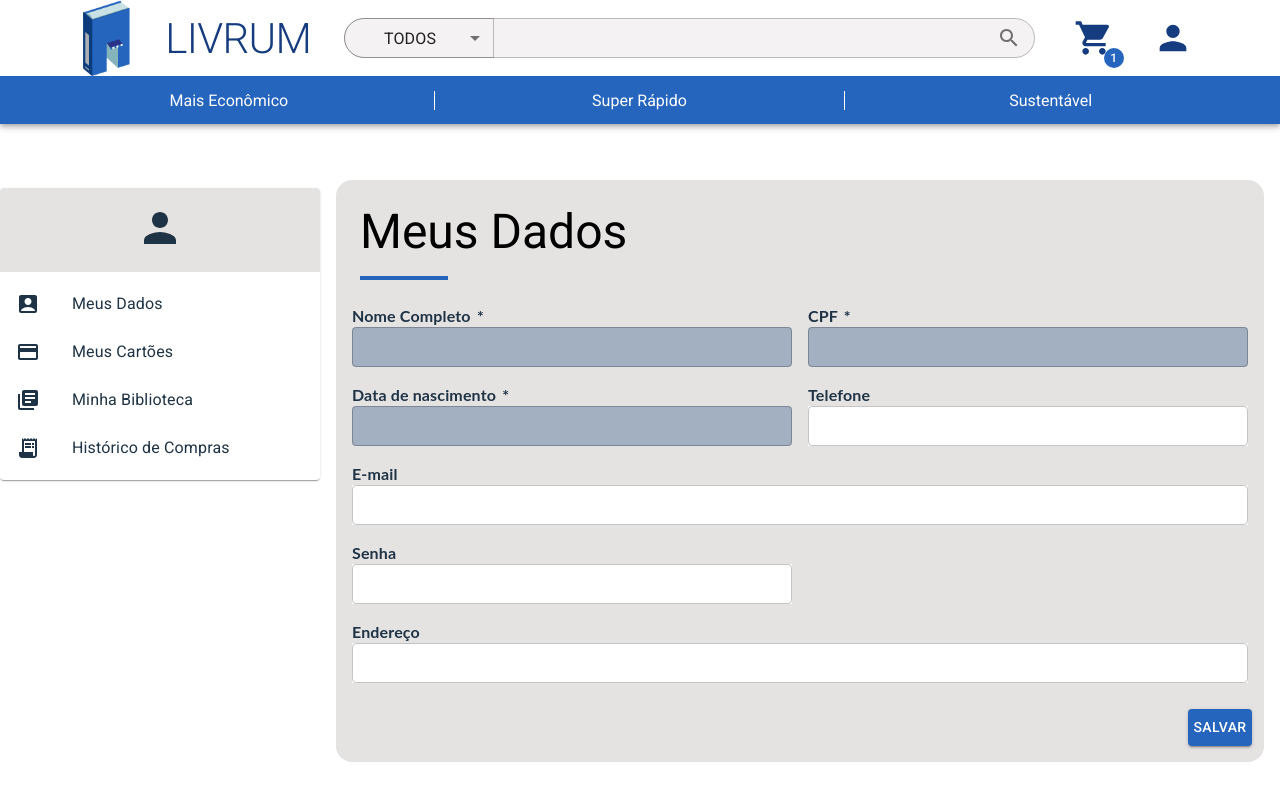
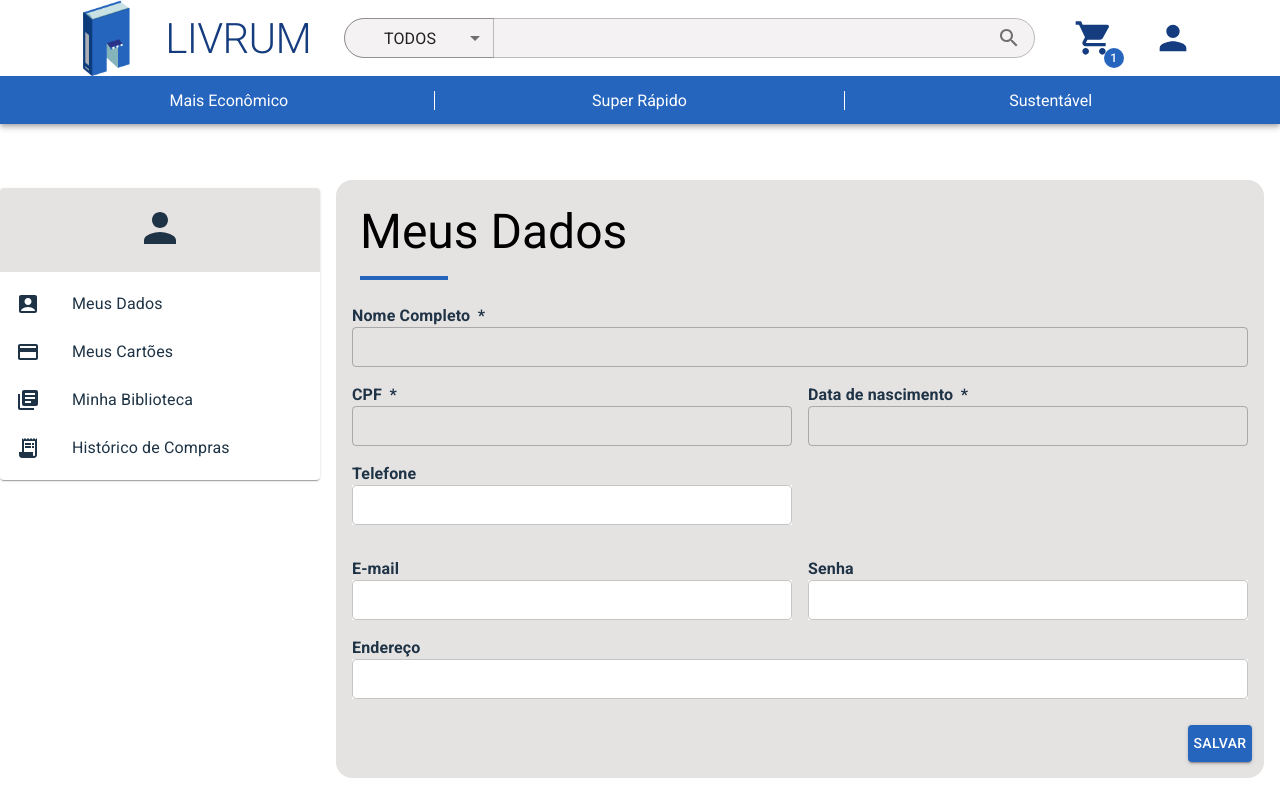
Before and after one commit to byte-stack-uefs/livrum, a Next.js app in the folder phase_4/app/webapp/: page /cliente/meus-dados in a window 1280 px wide. Shown: the top 800 px of the page. Built offline with nearby package versions, Linux system fonts and the light colour scheme.

Commit message:
Melhorando disposição dos inputs

```diff
--- a/phase_4/app/webapp/app/cliente/meus-dados/page.tsx
+++ b/phase_4/app/webapp/app/cliente/meus-dados/page.tsx
@@ -40,74 +40,33 @@ function ClientDataContainer() {
         <Grid xs={11} sm={9} md={7} lg={5} style={{ width: "100%" }}>
             <form onSubmit={handleSubmitClient}>
                 <Grid container spacing={2}>
-                    <Grid xs={6}>
-                        <InputLabel
-                            htmlFor="labelName"
-                            required
-                            style={{ fontFamily: "Lato, sans-serif", fontWeight: "bold", textAlign: "left", color: theme.palette.dark.main }}
-                        >
+                    <Grid xs={12}>
+                        <InputLabel htmlFor="labelName" required style={{ fontWeight: "bold", textAlign: "left", color: theme.palette.dark.main }}>
                             Nome Completo{" "}
                         </InputLabel>
-                        <TextField
-                            id="labelName"
-                            fullWidth
-                            value={name}
-                            size="small"
-                            variant="outlined"
-                            InputProps={{
-                                readOnly: true,
-                                style: { backgroundColor: "#A2B0C1" },
-                            }}
-                        />
+                        <TextField id="labelName" fullWidth value={name} size="small" variant="outlined" disabled />
                     </Grid>
-                    <Grid xs={6}>
-                        <InputLabel
-                            htmlFor="labelCpf"
-                            required
-                            style={{ fontFamily: "Lato, sans-serif", fontWeight: "bold", textAlign: "left", color: theme.palette.dark.main }}
-                        >
+                    <Grid xs={12} md={6}>
+                        <InputLabel htmlFor="labelCpf" required style={{ fontWeight: "bold", textAlign: "left", color: theme.palette.dark.main }}>
                             CPF{" "}
                         </InputLabel>
-                        <TextField
-                            fullWidth
-                            id="labelCpf"
-                            value={cpf}
-                            size="small"
-                            variant="outlined"
-                            InputProps={{
-                                readOnly: true,
-                                style: { backgroundColor: "#A2B0C1" },
-                            }}
-                        />
+                        <TextField fullWidth id="labelCpf" value={cpf} size="small" variant="outlined" disabled />
                     </Grid>
 
-                    <Grid xs={6}>
+                    <Grid xs={12} md={6}>
                         <InputLabel
                             htmlFor="labelBirthday"
                             required
-                            style={{ fontFamily: "Lato, sans-serif", fontWeight: "bold", textAlign: "left", color: theme.palette.dark.main }}
+                            style={{ fontWeight: "bold", textAlign: "left", color: theme.palette.dark.main }}
                         >
                             {" "}
                             Data de nascimento{" "}
                         </InputLabel>
-                        <TextField
-                            fullWidth
-                            id="labelBirthday"
-                            value={birthday}
-                            size="small"
-                            variant="outlined"
-                            InputProps={{
-                                readOnly: true,
-                                style: { backgroundColor: "#A2B0C1" },
-                            }}
-                        />
+                        <TextField fullWidth id="labelBirthday" value={birthday} size="small" variant="outlined" disabled />
                     </Grid>
 
-                    <Grid xs={6}>
-                        <InputLabel
-                            htmlFor="labelTelephone"
-                            style={{ fontFamily: "Lato, sans-serif", fontWeight: "bold", textAlign: "left", color: theme.palette.dark.main }}
-                        >
+                    <Grid xs={12} md={6}>
+                        <InputLabel htmlFor="labelTelephone" style={{ fontWeight: "bold", textAlign: "left", color: theme.palette.dark.main }}>
                             {" "}
                             Telefone{" "}
                         </InputLabel>
@@ -122,12 +81,10 @@ function ClientDataContainer() {
                             sx={{ backgroundColor: "white" }}
                         />
                     </Grid>
+                    <Grid xs={12}></Grid>
 
-                    <Grid xs={12}>
-                        <InputLabel
-                            htmlFor="labelEmail"
-                            style={{ fontFamily: "Lato, sans-serif", fontWeight: "bold", textAlign: "left", color: theme.palette.dark.main }}
-                        >
+                    <Grid xs={12} md={6}>
+                        <InputLabel htmlFor="labelEmail" style={{ fontWeight: "bold", textAlign: "left", color: theme.palette.dark.main }}>
                             {" "}
                             E-mail{" "}
                         </InputLabel>
@@ -143,11 +100,8 @@ function ClientDataContainer() {
                             sx={{ backgroundColor: "white" }}
                         />
                     </Grid>
-                    <Grid xs={6}>
-                        <InputLabel
-                            htmlFor="labelPassword"
-                            style={{ fontFamily: "Lato, sans-serif", fontWeight: "bold", textAlign: "left", color: theme.palette.dark.main }}
-                        >
+                    <Grid xs={12} md={6}>
+                        <InputLabel htmlFor="labelPassword" style={{ fontWeight: "bold", textAlign: "left", color: theme.palette.dark.main }}>
                             {" "}
                             Senha{" "}
                         </InputLabel>
@@ -164,10 +118,7 @@ function ClientDataContainer() {
                         />
                     </Grid>
                     <Grid xs={12}>
-                        <InputLabel
-                            htmlFor="labelAddress"
-                            style={{ fontFamily: "Lato, sans-serif", fontWeight: "bold", textAlign: "left", color: theme.palette.dark.main }}
-                        >
+                        <InputLabel htmlFor="labelAddress" style={{ fontWeight: "bold", textAlign: "left", color: theme.palette.dark.main }}>
                             {" "}
                             Endereço{" "}
                         </InputLabel>
```
